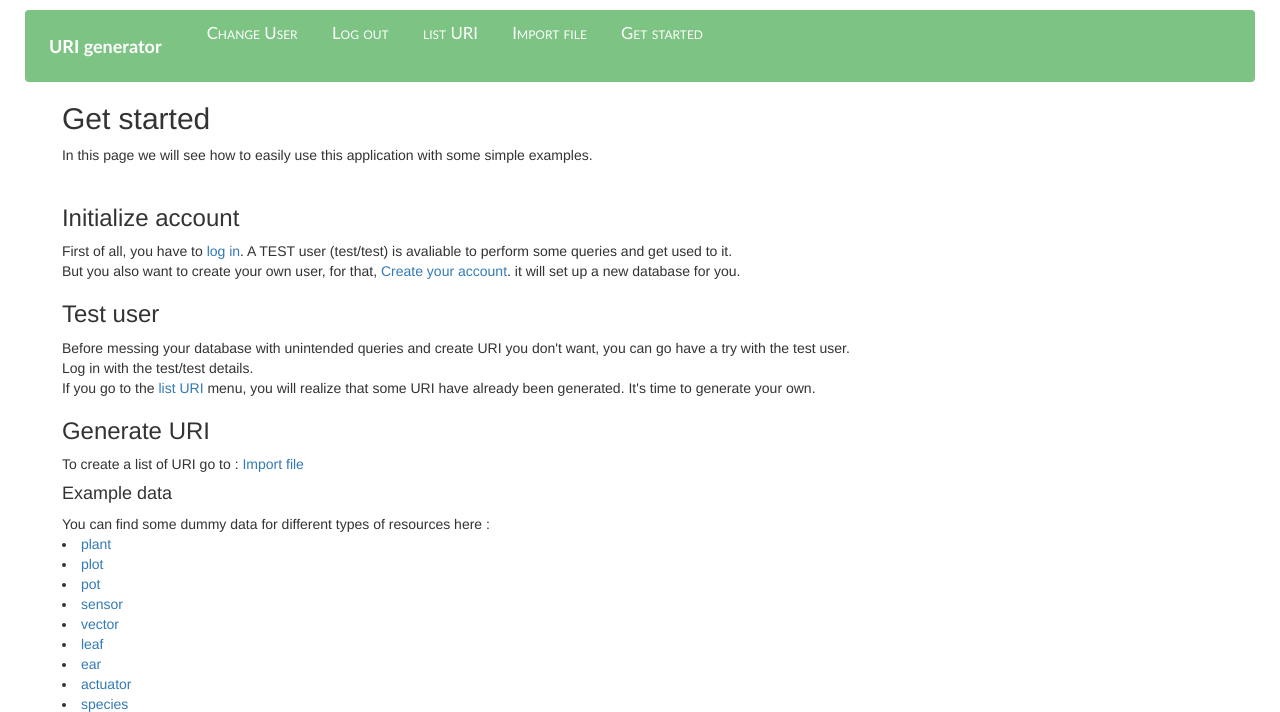
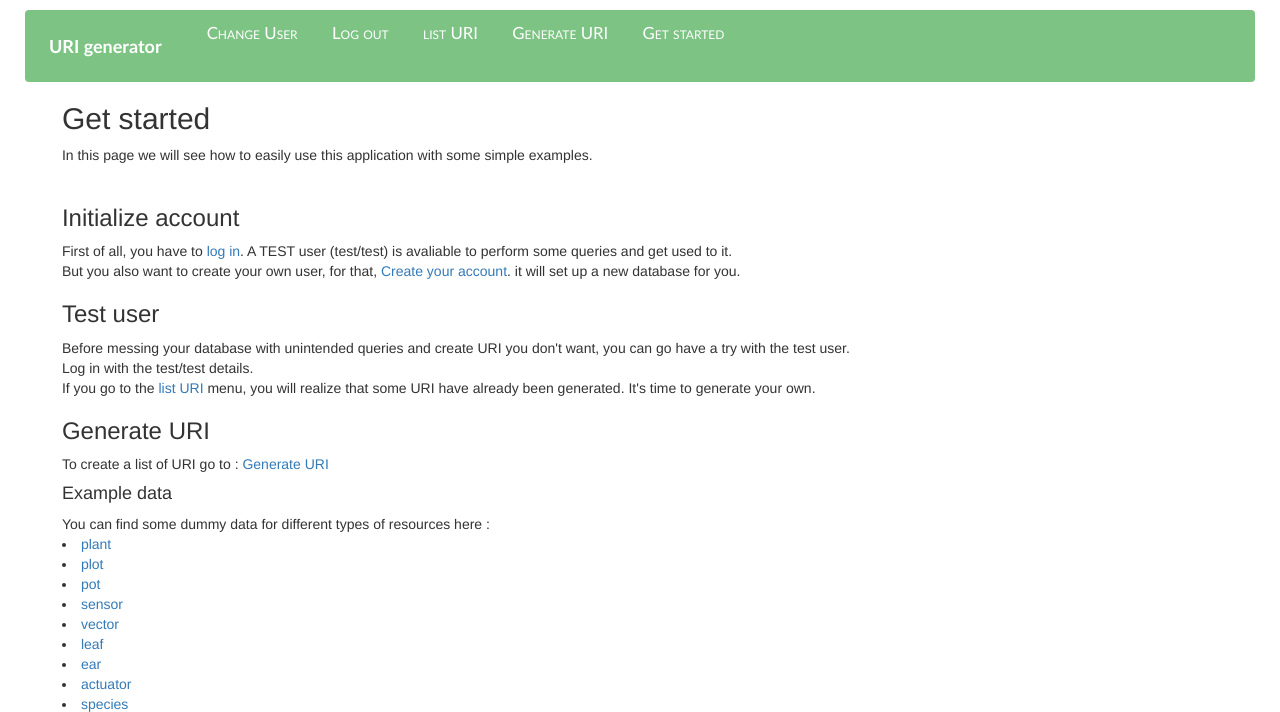
Before and after one commit to niio972/uri-generator, a Flask app: page /get_started in a window 1280 px wide. Shown: the top 712 px of the page. Run offline with Flask 2, Linux system fonts and the light colour scheme; a user stored in the database is signed in; some libraries are stand-ins or nearby versions.

Commit message:
improve menu labels

```diff
--- a/app.py
+++ b/app.py
@@ -55,7 +55,6 @@ class User(db.Model):
     __tablename__ = "users"
     id = db.Column(db.Integer, primary_key=True)
     username = db.Column(db.String)
-    # password = db.Column(db.String)
     password_hash =db.Column(db.String)
     def set_password(self, password):
         self.password_hash = generate_password_hash(password)
--- a/templates/generator.html
+++ b/templates/generator.html
@@ -23,7 +23,7 @@
               <a href="{{ url_for('login')}}" class="navbar-item">Change User</a>
               <a href="{{ url_for('logout')}}" class="navbar-item">Log out</a>
               <a href="{{ url_for('your_database')}}" class="navbar-item">list URI</a>
-              <a href="{{ url_for('import_dataset')}}" class="navbar-item">Import file</a>
+              <a href="{{ url_for('import_dataset')}}" class="navbar-item">Generate URI</a>
               <a href="{{ url_for('get_started')}}" class="navbar-item">Get started</a>
             {% endif %}
           </div>
--- a/templates/get_started.html
+++ b/templates/get_started.html
@@ -22,7 +22,7 @@ get started
     </p>
     <p>
         <h3>Generate URI</h3>
-        To create a list of URI go to : <a href="{{url_for('import_dataset')}}">Import file</a> <br>
+        To create a list of URI go to : <a href="{{url_for('import_dataset')}}">Generate URI</a> <br>
         <h4>Example data</h4>
         You can find some dummy data for different types of resources here :
         <li> <a href="data/example_plant.csv" download="example_plant">plant</a> </li>
@@ -49,7 +49,7 @@ get started
         If your table has some comments at the beginning, for example "Data acquired on the 15/05/2020, by Jean-Michel Saumon" you
         can skip this row using the argument in the "Details" section. <br>
         The expected format for the table is the "csv" format, a classic format to manipulate data, this is very simple (just text) and
-        use the comma (,) as a delimited between fields. If you are not using the classic delimiter you can specify it in the "Details" section.
+        use the comma (,) as a delimiter between fields. If you are not using the classic delimiter you can specify it in the "Details" section.
 
     </p>
     <p>
--- a/templates/home.html
+++ b/templates/home.html
@@ -8,7 +8,7 @@
   <p class="important">
     Welcome to PHIS URI generator. This tool is meant to generate different URI for your data.
   </p>
-     You can generate URI for your data in the <a href="{{url_for('import_dataset')}}">Import file</a> section
+     You can generate URI for your data in the <a href="{{url_for('import_dataset')}}">Generate URI</a> section
   <p>
   </p>
   To exlore the different URI you can follow the links
```
